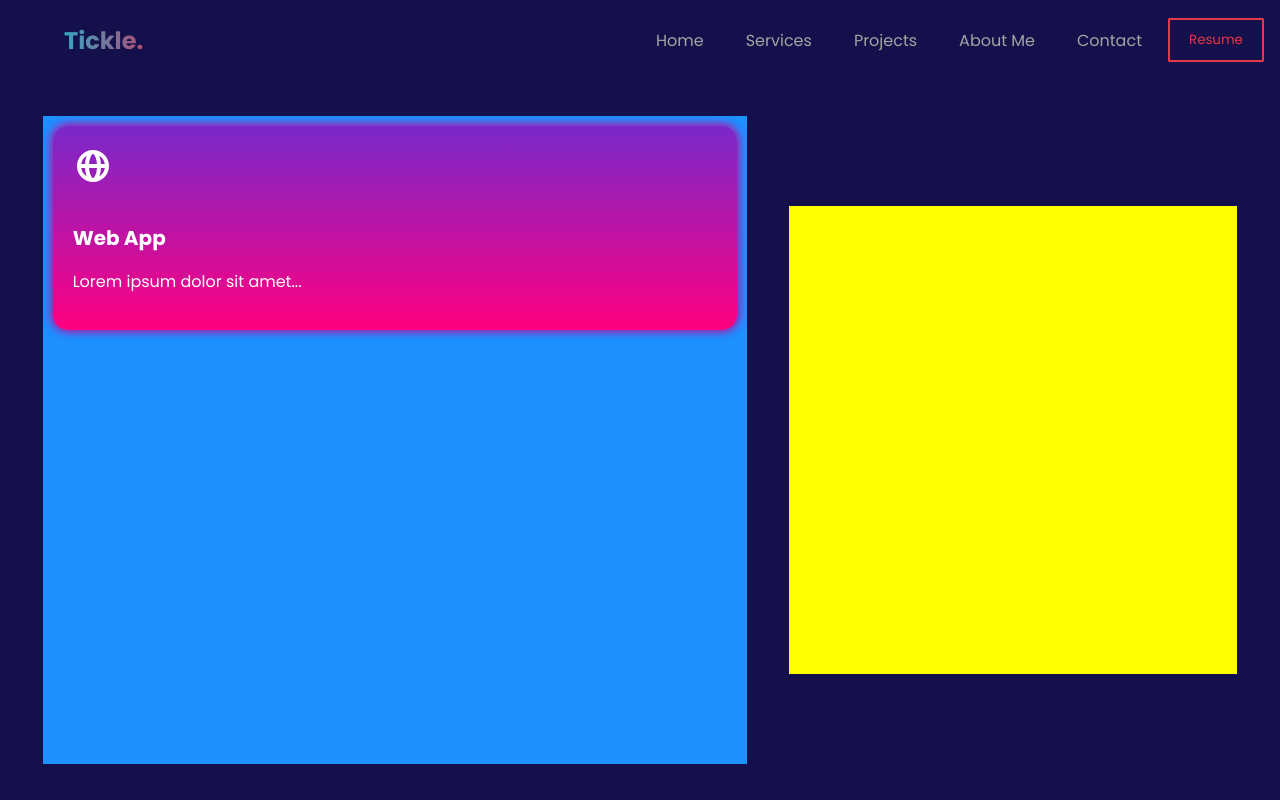
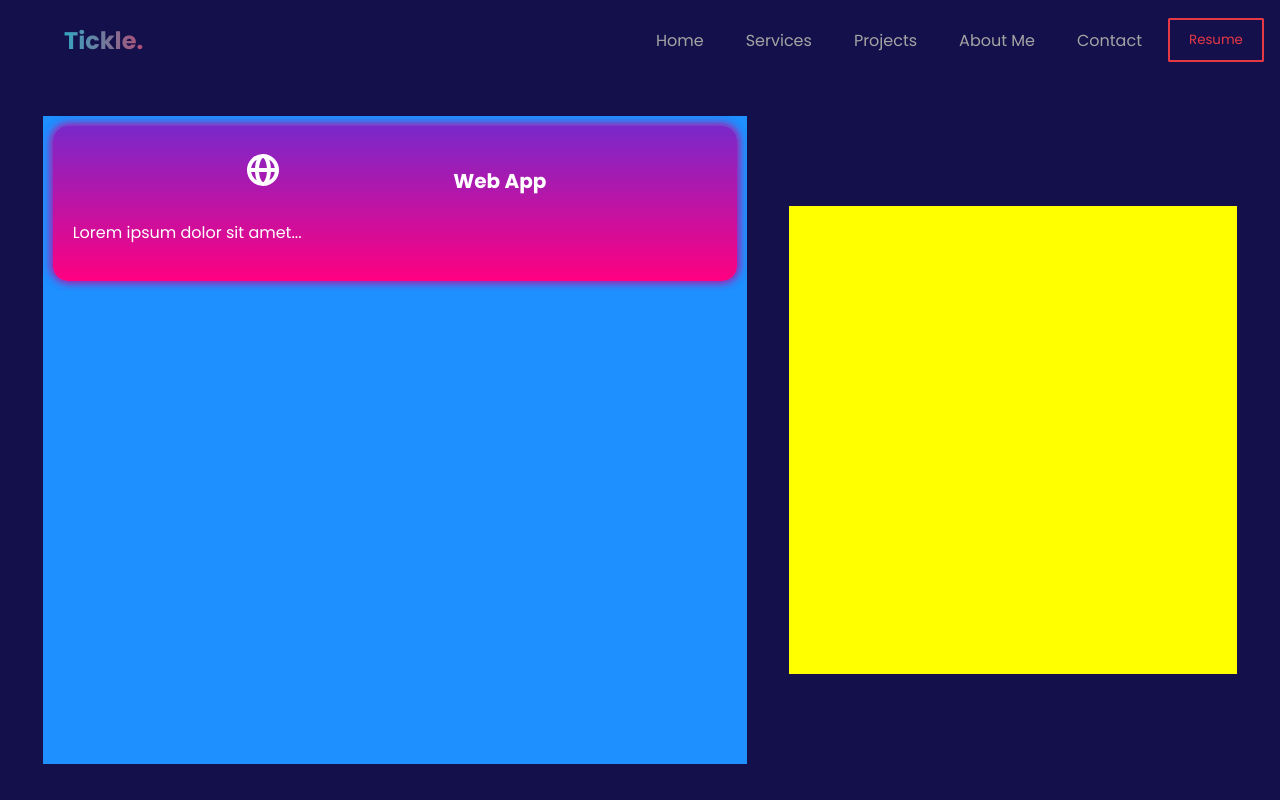
Before and after one commit to ellie-ctrl35/portfolio, a React (Create React App) app: page /services in a window 1280 px wide. Built offline with nearby package versions, Linux system fonts and the light colour scheme.

Commit message:
header alignment

```diff
--- a/src/components/NeonCard.css
+++ b/src/components/NeonCard.css
@@ -20,3 +20,9 @@
   .neon-card-description {
     font-size: 1rem; /* Adjust size as needed */
   }
+.header-txt{
+    display: flex;
+    flex-direction: row;
+    justify-content: space-evenly;
+    align-items: center;
+}
--- a/src/components/NeonCard.jsx
+++ b/src/components/NeonCard.jsx
@@ -9,8 +9,10 @@
 
   return (
     <div className="neon-card" style={backgroundStyle}>
-      {Icon && <Icon className="neon-card-icon" />}
-      <h3 className="neon-card-title">{title}</h3>
+      <div className='header-txt'>
+        {Icon && <Icon className="neon-card-icon" />}
+        <h3 className="neon-card-title">{title}</h3>
+      </div>
       <p className="neon-card-description">{description}</p>
     </div>
   );
```
